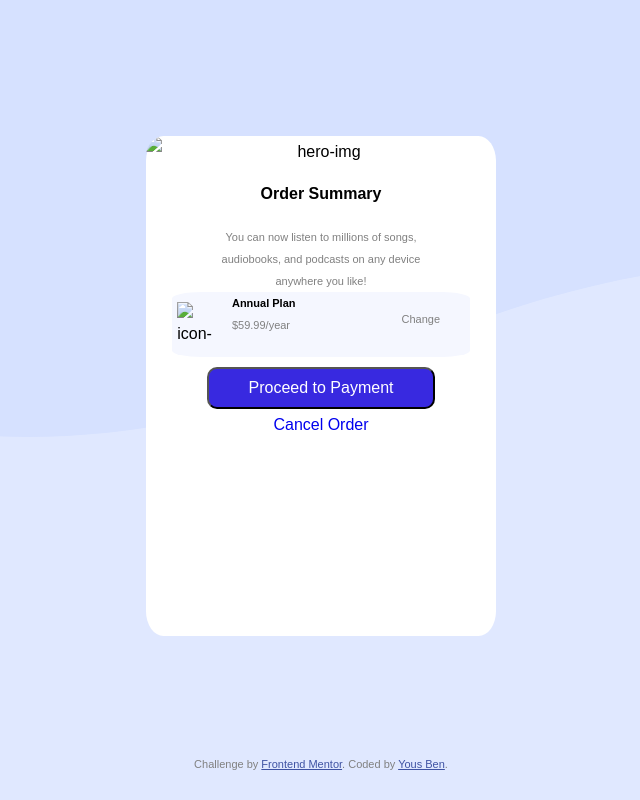
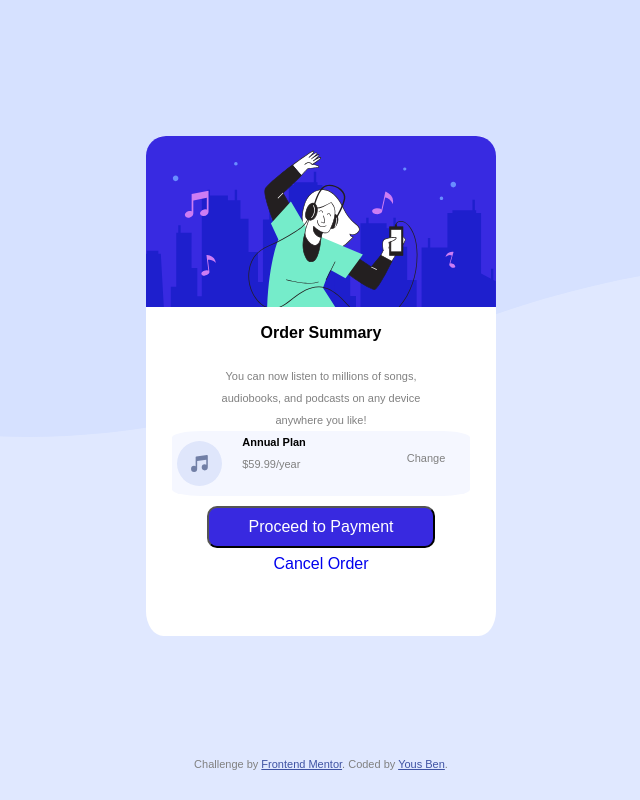
Before and after one commit to yousra10/test-order-summary-card, a plain HTML site: page index.html in a window 1280 px wide. Shown: the whole page, without its empty margins (319-959 px from the left). Drawn offline with Linux system fonts and the light colour scheme; files that its build step writes are made by us from their sources; files whose address does not match are found by name.

Commit message:
Update index.html

```diff
--- a/index.html
+++ b/index.html
@@ -4,8 +4,8 @@
   <meta charset="UTF-8">
   <meta name="viewport" content="width=device-width, initial-scale=1.0"> <!-- displays site properly based on user's device -->
 
-  <link rel="icon" type="image/png" sizes="32x32" href="./images/favicon-32x32.png">
-  <link rel="stylesheet" href="CSS/styles.css">
+  <link rel="icon" type="image/png" sizes="32x32" href="favicon-32x32.png">
+  <link rel="stylesheet" href="styles.css">
   <link rel="shortcut icon" href="favicon-32x32s.ico">
   <link rel="preconnect" href="https://fonts.googleapis.com">
 
@@ -20,13 +20,13 @@
 
 <div class="bg-img">
 
-<img class="hero-img" src="images/illustration-hero.svg" alt="hero-img">
+<img class="hero-img" src="illustration-hero.svg" alt="hero-img">
   <h1>Order Summary</h1>
 
   <p>You can now listen to millions of songs, audiobooks, and podcasts on any
   device anywhere you like!</p>
 <div class="order-pmt">
-  <img class="icon-music" src="images/icon-music.svg" alt="icon-img">
+  <img class="icon-music" src="icon-music.svg" alt="icon-img">
 <div class="block">
   <p class="bold">Annual Plan</p>
   <p class="price">$59.99/year</p>
```
